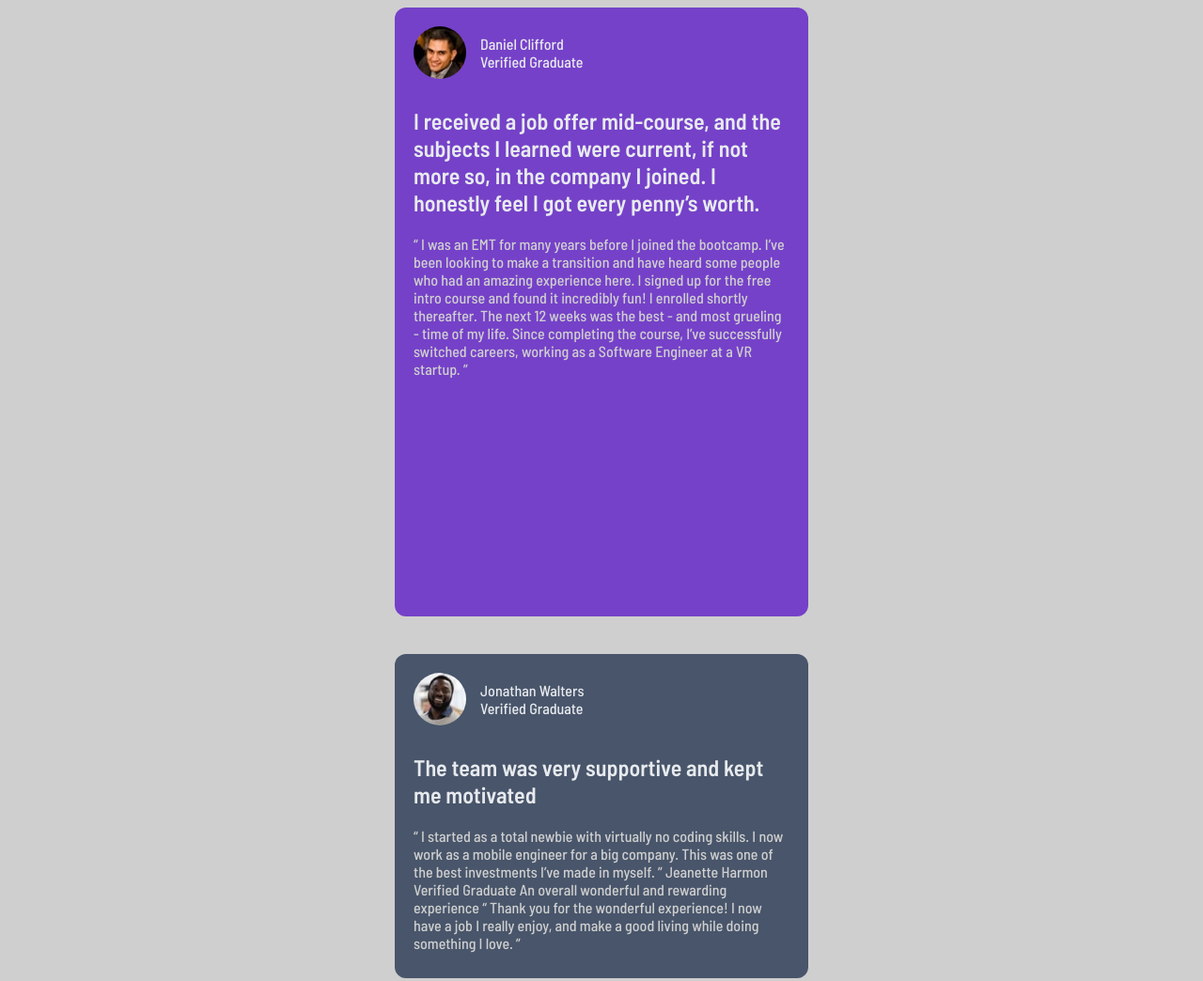
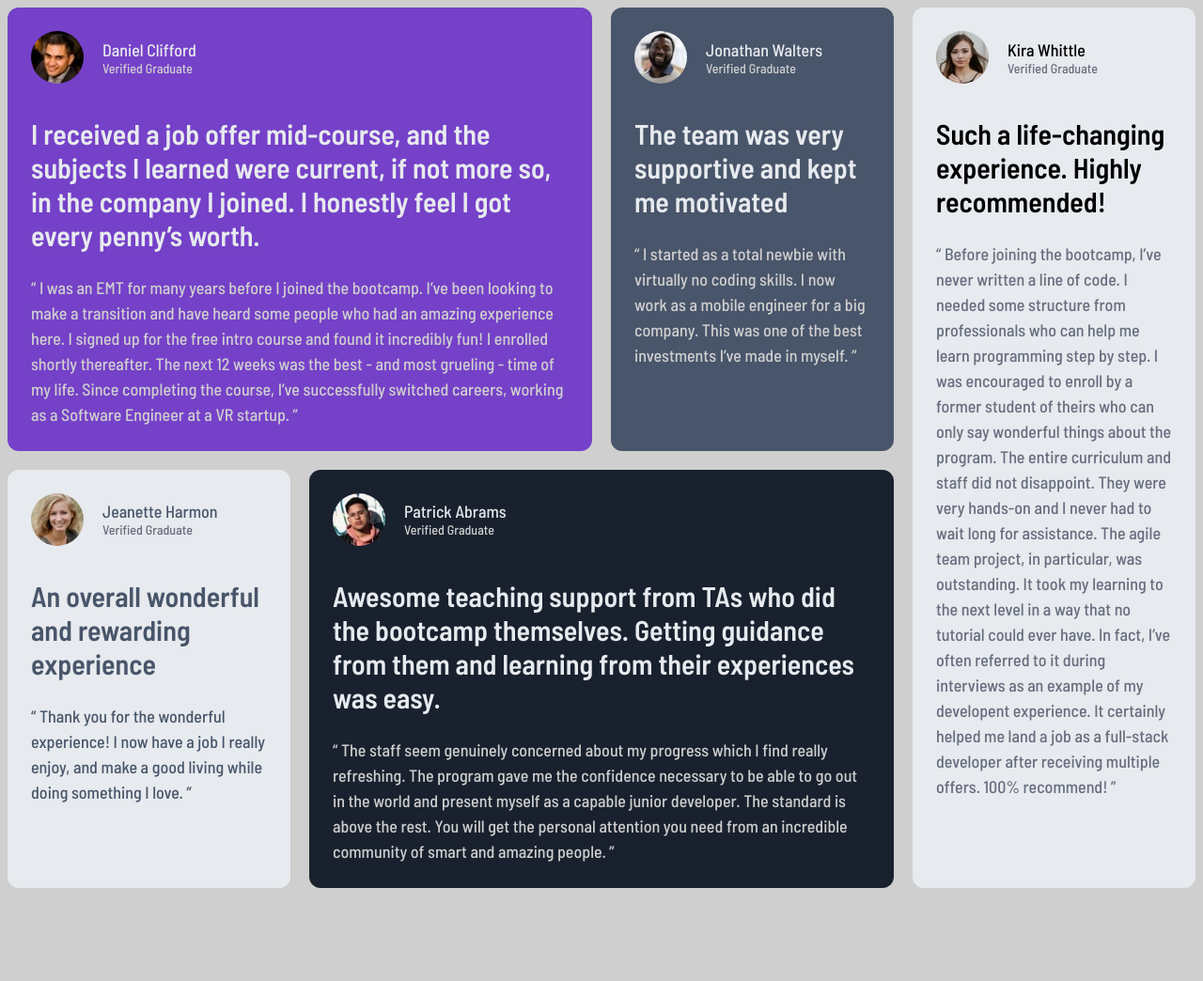
Before and after one commit to ArkhasiaHub/Testimonials-grid-section, a plain HTML site: page index.html in a window 1280 px wide. Shown: the top 1044 px of the page at 94% size. After the commit the page ends 953 px from the top, so only its background shows below. Drawn offline with Linux system fonts and the light colour scheme.

Commit message:
Complete Testimonials grid section project.
feat: add complete testimonial grid section project. CSS now supports desktop and mobile devices.

```diff
--- a/css/stylesheet.css
+++ b/css/stylesheet.css
@@ -11,24 +11,31 @@ body {
 .all-testimonials {
     display: grid;
     grid-template-columns: 1fr;
-    grid-template-rows: 1.5fr 0.8fr 0.7fr 1.2fr 1fr;
+    grid-auto-rows: minmax(160px, auto);
     gap: 40px;
 }
 
 .testimonial {
     max-width: 400px;
-    min-height: fit-content;
+    min-height: 0;
     display: flex;
     flex-direction: column;
-    padding: 20px;
+    padding: 25px;
     border-radius: 12px;
     font-family: 'Barlow Semi Condensed';
     font-weight: 500;
 }
 
+.testimonial-paragraph {
+  flex: 1 1 auto;
+  overflow: auto;
+  font-size: 18px;
+  line-height: 1.5em;
+}
+
 .testimonial .profile {
     display: flex;
-    gap: 15px;
+    gap: 20px;
     flex-direction: row;
     align-items: center;
     margin-bottom: 10px;
@@ -47,11 +54,26 @@ body {
 
 .testimonial h2 {
     font-weight: 600;
+    font-size: 30px;
+}
+
+.testimonial .name {
+    font-size: 18px;
+}
+
+.testimonial .check-graduate {
+    font-size: 14px;
+    font-weight: 500;
 }
 
 .testimonial#testimonial-daniel {
     background-color: hsl(263, 55%, 52%);
     color: hsl(214, 17%, 92%);
+    grid-row: span 3;
+}
+
+#testimonial-daniel .check-graduate {
+    color: hsl(0, 0%, 81%);
 }
 
 .testimonial#testimonial-daniel .testimonial-paragraph {
@@ -67,6 +89,10 @@ body {
     color: hsl(0, 0%, 81%);
 }
 
+#testimonial-jonathan .check-graduate {
+    color: hsl(0, 0%, 81%);
+}
+
 .testimonial#testimonial-jeanette {
     background-color: hsl(214, 17%, 92%);
     color: hsl(217, 19%, 35%);
@@ -74,6 +100,10 @@ body {
 
 .testimonial#testimonial-jeanette .testimonial-paragraph {
     color: hsl(217, 19%, 35%);
+}
+
+#testimonial-jeanette .check-graduate {
+    color: hsl(224, 10%, 45%);
 }
 
 .testimonial#testimonial-patrick {
@@ -85,6 +115,10 @@ body {
     color: hsl(0, 0%, 81%);
 }
 
+#testimonial-patrick .check-graduate {
+    color: hsl(0, 0%, 81%);
+}
+
 .testimonial#testimonial-kira {
     background-color: hsl(214, 17%, 92%);
 }
@@ -92,3 +126,45 @@ body {
 .testimonial#testimonial-kira .testimonial-paragraph {
     color: hsl(224, 10%, 45%);
 }
+
+#testimonial-kira .check-graduate {
+    color: hsl(224, 10%, 45%);
+}
+
+@media (min-width: 1024px) {
+    .all-testimonials {
+        display: grid;
+        grid-template-columns: repeat(4, 1fr);
+        grid-template-rows: auto;
+        gap: 20px;
+    }
+
+    .testimonial {
+        max-width: none;
+    }
+
+    .testimonial#testimonial-daniel {
+        grid-row: 1 / 2;
+        grid-column: 1 / 3;
+    }
+
+    .testimonial#testimonial-jonathan {
+        grid-row: 1 / 2;
+        grid-column: 3 / 4;
+    }
+
+    .testimonial#testimonial-jeanette {
+        grid-row: 2 / 3;
+        grid-column: 1 / 2;
+    }
+
+    .testimonial#testimonial-patrick {
+        grid-row: 2 / 3;
+        grid-column: 2 / 4;
+    }
+
+    .testimonial#testimonial-kira {
+        grid-row: 1 / 3;
+        grid-column: 4 / 5;
+    }
+}
--- a/index.html
+++ b/index.html
@@ -51,14 +51,6 @@
         <div class="testimonial-paragraph">
           “ I started as a total newbie with virtually no coding skills. I now work as a mobile engineer
           for a big company. This was one of the best investments I’ve made in myself. ”
-
-          Jeanette Harmon
-          Verified Graduate
-
-          An overall wonderful and rewarding experience
-
-          “ Thank you for the wonderful experience! I now have a job I really enjoy, and make a good living
-          while doing something I love. ”
         </div>
       </div>
 
```
